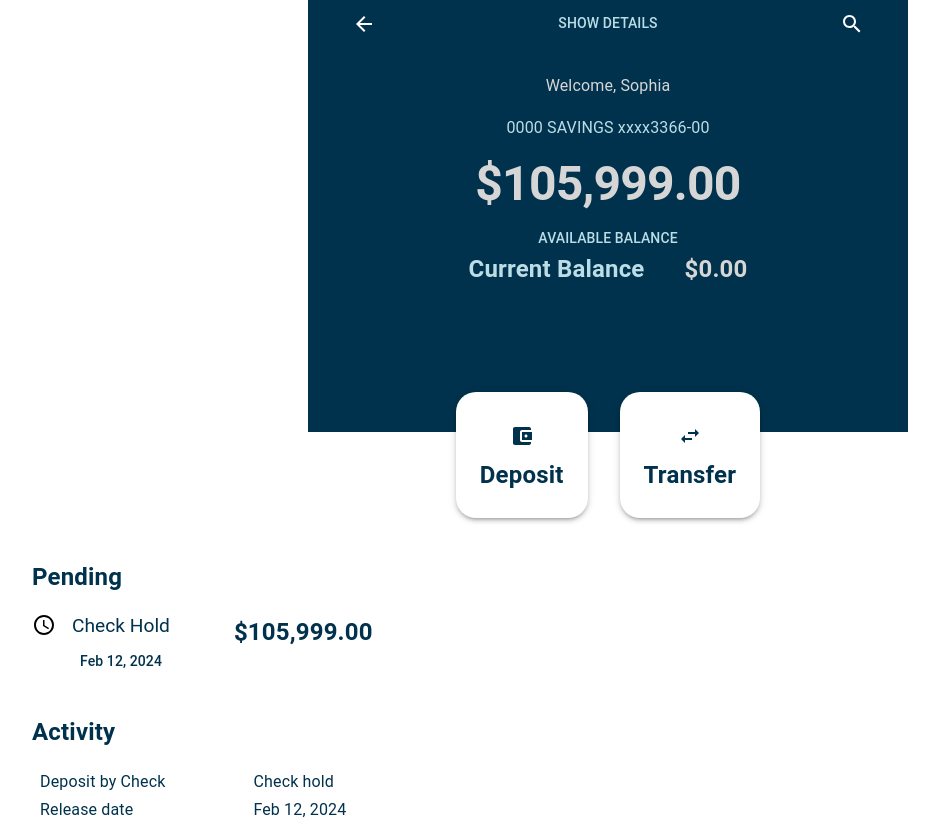
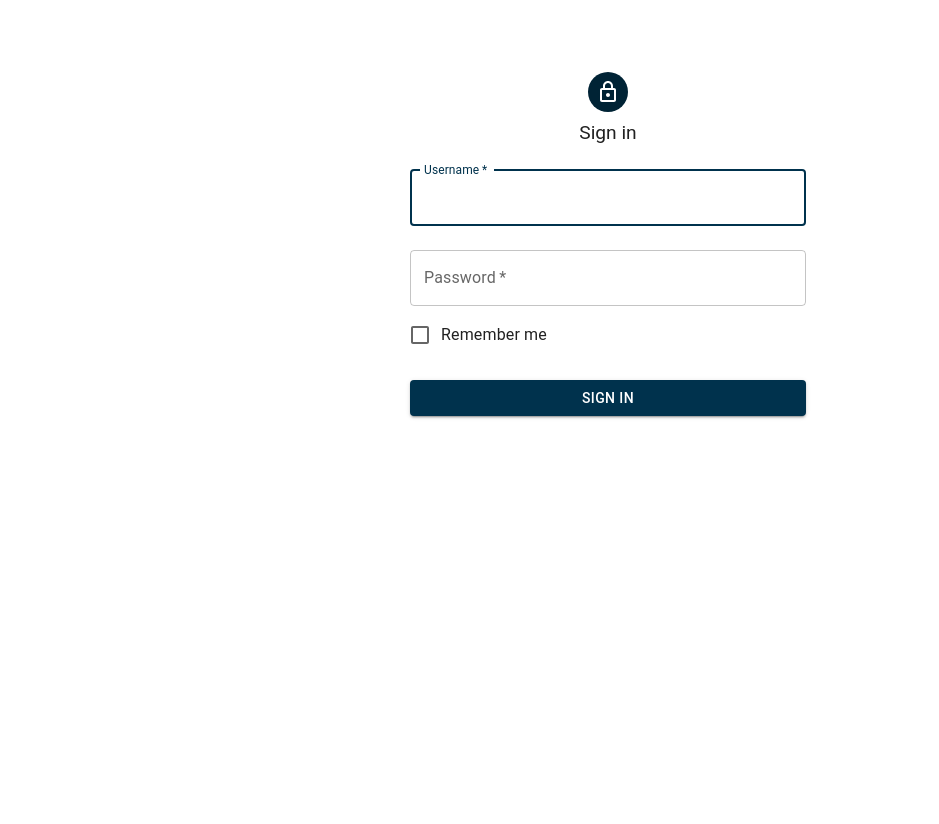
Before and after one commit to tochikaze3/FinDash, a React (Create React App) app: page / in a window 1280 px wide. Shown: the whole page, without its empty margins (32-971 px from the left). After the commit the page ends 800 px from the top, so only its background shows below. Built offline with nearby package versions, Linux system fonts and the light colour scheme.

Commit message:
changed colors in  login

```diff
--- a/src/App.js
+++ b/src/App.js
@@ -7,7 +7,7 @@ function App() {
     <div className="App">
 <BrowserRouter>
 <Routes>
-  <Route index element= {<Dashboard />} />
+  <Route index element= {<Login />} />
   <Route Path = "/Login"  element= {<Login />} />
 </Routes>
 </BrowserRouter>
--- a/src/Components/Login.js
+++ b/src/Components/Login.js
@@ -14,18 +14,6 @@ import Container from '@mui/material/Container';
 import { createTheme, ThemeProvider } from '@mui/material/styles';
 
 
-function Copyright(props) {
-  return (
-    <Typography variant="body2" color="text.secondary" align="center" {...props}>
-      {'Copyright © '}
-      <Link color="inherit" href="https://mui.com/">
-        Your Website
-      </Link>{' '}
-      {new Date().getFullYear()}
-      {'.'}
-    </Typography>
-  );
-}
 
 // TODO remove, this demo shouldn't need to reset the theme.
 
@@ -42,7 +30,7 @@ export default function SignIn() {
   };
 
   return (
-    <ThemeProvider theme={defaultTheme}>
+
       <Container component="main" maxWidth="xs">
         <CssBaseline />
         <Box
@@ -53,7 +41,7 @@ export default function SignIn() {
             alignItems: 'center',
           }}
         >
-          <Avatar sx={{ m: 1, bgcolor: 'secondary.main' }}>
+          <Avatar sx={{ m: 1, bgcolor: 'secondary.dark' }}>
             <LockOutlinedIcon />
           </Avatar>
           <Typography component="h1" variant="h5">
@@ -98,6 +86,6 @@ export default function SignIn() {
         </Box>
 
       </Container>
-    </ThemeProvider>
+
   );
 }
```
